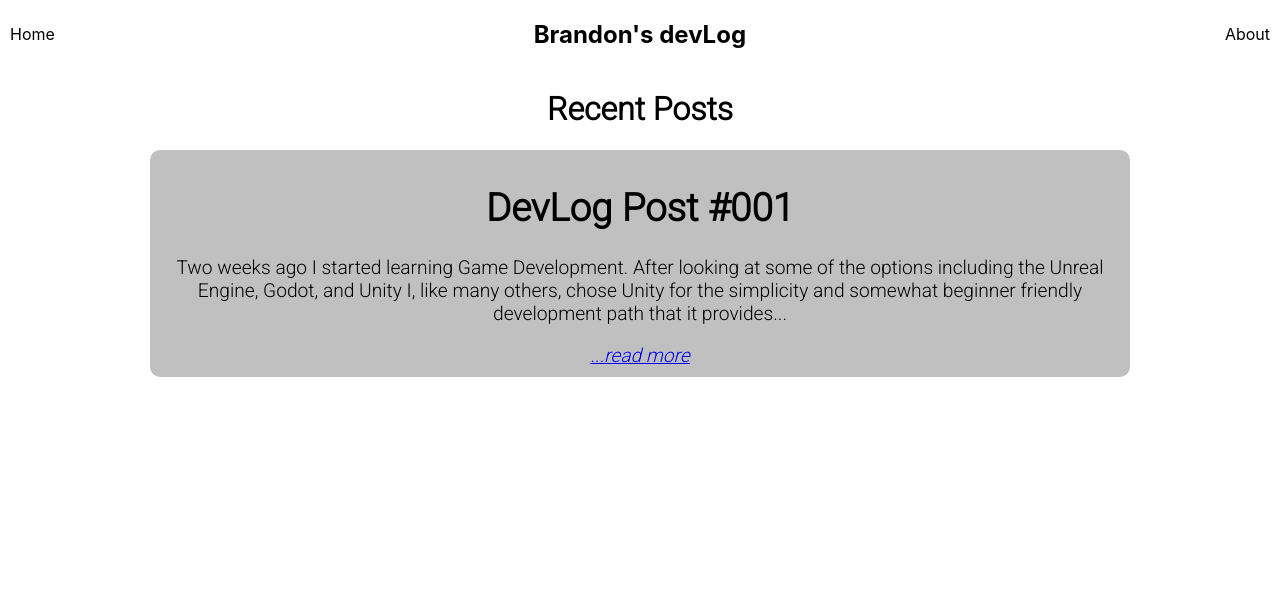
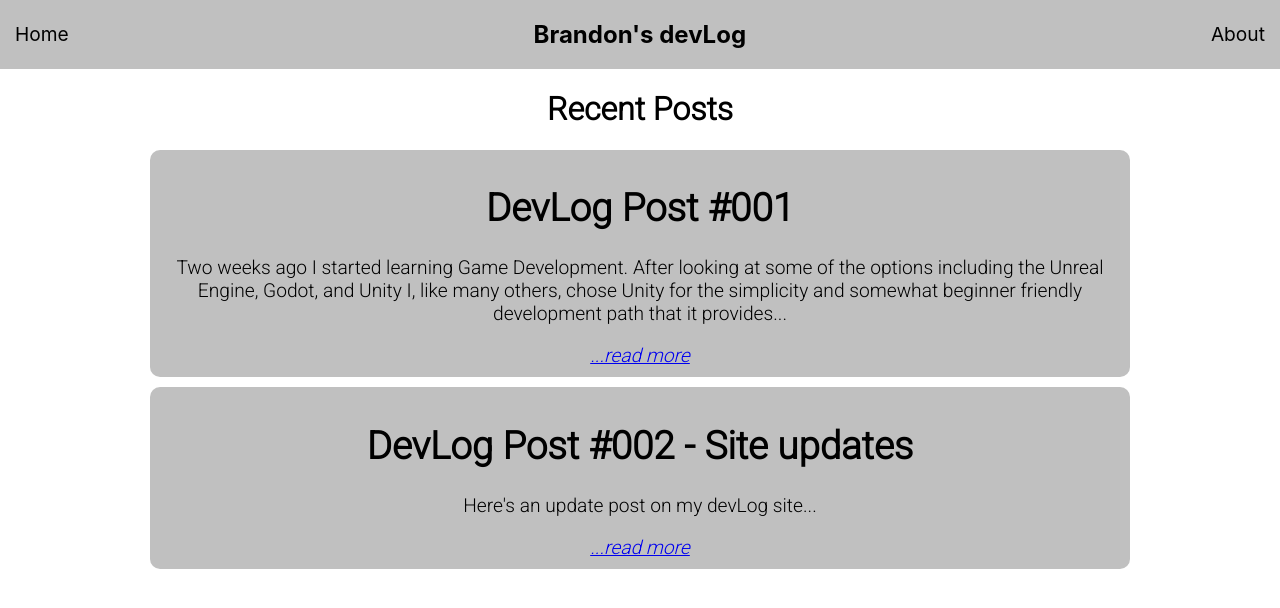
Before and after one commit to Brandon205/devlog-site, a React (Create React App) app: page / in a window 1280 px wide. Shown: the top 608 px of the page. Built offline with nearby package versions, Linux system fonts and the light colour scheme.

Commit message:
Styling changes

```diff
--- a/src/App.css
+++ b/src/App.css
@@ -1,3 +1,7 @@
+a {
+  color: #0000EE;
+}
+
 .App {
   display: flex;
   justify-content: center;
@@ -9,7 +13,8 @@
 .header {
   display: flex;
   justify-content: space-between;
-  margin: 0 10px 0 10px;
+  padding: 0 15px 0 15px;
+  background-color: #c0c0c0;
 }
 
 .post-bkg {
@@ -18,6 +23,13 @@
   padding: 10px;
   border-radius: 10px;
   width: 75vw;
+  margin-bottom: 10px;
+}
+
+.post-single {
+  font-size: 1.75em;
+  width: 65vw;
+  font-weight: lighter;
 }
 
 .read-more {
@@ -30,4 +42,5 @@
   color: black;
   display: flex;
   align-items: center;
+  font-size: larger;
 }
--- a/src/Post.js
+++ b/src/Post.js
@@ -1,21 +1,15 @@
 import React from 'react';
 import ReactMarkdown from 'react-markdown';
-// import {Prism as SyntaxHighlighter} from 'react-syntax-highlighter';
 import * as data from './assets/posts.json';
 
 export default function Post(props) {
-    // const renderers = {
-    //     code: ({language, value}) => {
-    //       return <SyntaxHighlighter language={language} children={value} />
-    //     }
-    //   }
 
     const postId = parseInt(props.location.search.substring(1));
     let content;
     if (data.posts.length >= postId) {
         let post = data.posts[postId]
         content = (
-            <div className="post-bkg">
+            <div className="post-single">
                 <h1>{post.postName}</h1>
                 <ReactMarkdown>{post.snippet + " " + post.content}</ReactMarkdown>
             </div>
@@ -23,7 +17,7 @@ export default function Post(props) {
     } else {
         content = (
             <div>
-                <h1>Something went wrong...</h1>
+                <h1>Something got flipturnedupsidedown...</h1>
             </div>
         )
     }
--- a/src/Posts.js
+++ b/src/Posts.js
@@ -17,7 +17,7 @@ export default function Posts() {
     return (
         <div>
             <h1>Recent Posts</h1>
-            {content ? content : <h1>Looks like there was a problemo</h1>}
+            {content ? content : <h1>Whoopsies looks like there was a problemo</h1>}
         </div>
     )
 }
--- a/src/assets/posts.json
+++ b/src/assets/posts.json
@@ -6,6 +6,13 @@
             "postImage": "defaultImage",
             "snippet": "Two weeks ago I started learning Game Development. After looking at some of the options including the Unreal Engine, Godot, and Unity I, like many others, chose Unity for the simplicity and somewhat beginner friendly development path that it provides.",
             "content": "Since then I learned Blender for 3D modelling and have watched countless hours of videos from content creators like [Brackeys](https://www.youtube.com/channel/UCYbK_tjZ2OrIZFBvU6CCMiA) and [Blender Guru](https://www.youtube.com/channel/UCOKHwx1VCdgnxwbjyb9Iu1g) along with a few others who have taught me most of what I know now. I've even been watching [Dani](https://www.youtube.com/channel/UCIabPXjvT5BVTxRDPCBBOOQ) for entertainment that is also related to game development. Just today I decided that I needed to update some of the sites that I have had on my resume for a while now, especially since recently the databases have been shut down by Heroku. It wouldn't be the worst idea to go back and rework and update them to work again, but the ideas I came up with back then weren't the greatest anyways so making something like this DevLog site that you're reading now seemed like a better idea. It's also pretty cliche to create a \"blog\" like site as a developer, so I went on to create that. Anyways I'm creating this first post after getting the basic posts working by just grabbing data from a JSON file that I've manually made so the next post will be once it actually looks like a website."
+        },
+        {
+            "postName": "DevLog Post #002 - Site updates",
+            "postId": 1,
+            "postImage": "defaultImage",
+            "snippet": "Here's an update post on my devLog site.",
+            "content": "After working for about 2 hours I needed to create another post to have more content, this one might be deleted soon though."
         }
     ]
 }
```
